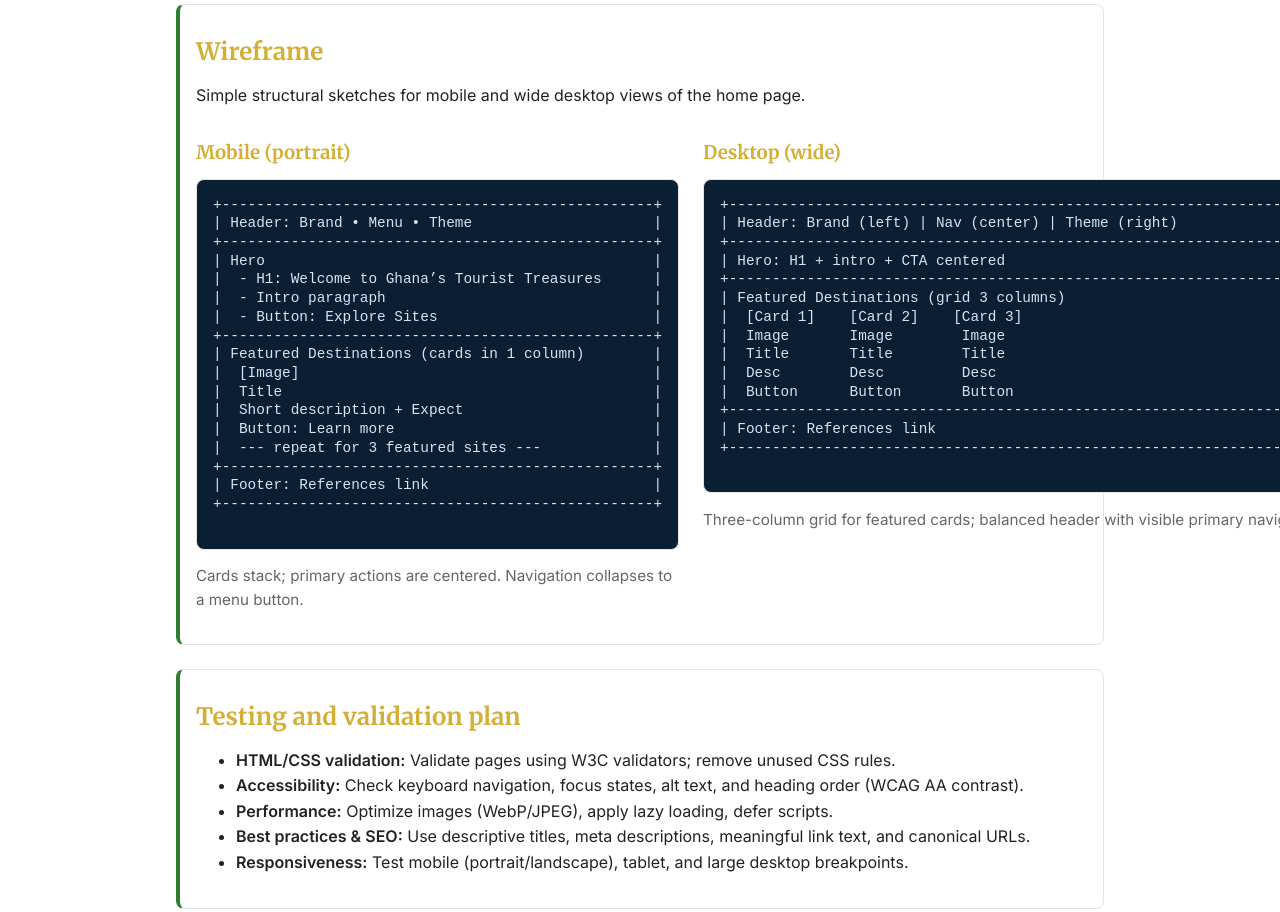
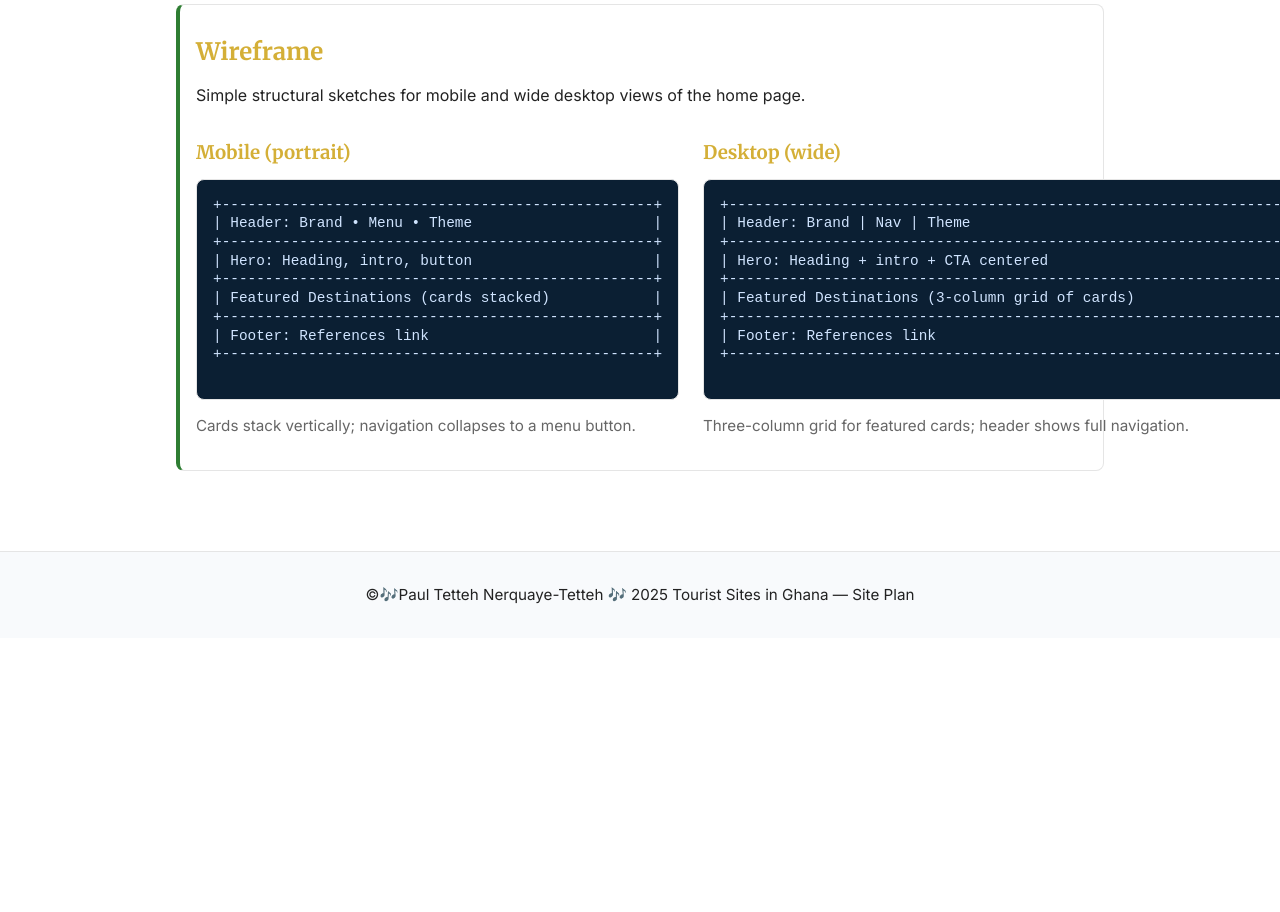
Before and after one commit to atuleptnt-web/wdd131, a plain HTML site: page project/siteplan.html in a window 1280 px wide. Shown: the part 1780-2692 px from the top of the page. After the commit the page ends 2418 px from the top, so only its background shows below. Drawn offline with Linux system fonts and the light colour scheme.

Commit message:
updated siteplan

```diff
--- a/project/siteplan.html
+++ b/project/siteplan.html
@@ -90,68 +90,43 @@
         </div>
       </div>
     </section>
-
-    <section class="plan-section" role="img" aria-labelledby="wireframes-title">
+<section class="plan-section" aria-labelledby="wireframes-title">
   <h2 id="wireframes-title">Wireframe</h2>
   <p>Simple structural sketches for mobile and wide desktop views of the home page.</p>
 
   <div class="wireframes">
     <div>
       <h3>Mobile (portrait)</h3>
-          <pre class="wire" aria-label="Mobile wireframe">
+      <pre class="wire">
 +--------------------------------------------------+
 | Header: Brand • Menu • Theme                     |
 +--------------------------------------------------+
-| Hero                                             |
-|  - H1: Welcome to Ghana’s Tourist Treasures      |
-|  - Intro paragraph                               |
-|  - Button: Explore Sites                         |
+| Hero: Heading, intro, button                     |
 +--------------------------------------------------+
-| Featured Destinations (cards in 1 column)        |
-|  [Image]                                         |
-|  Title                                           |
-|  Short description + Expect                      |
-|  Button: Learn more                              |
-|  --- repeat for 3 featured sites ---             |
+| Featured Destinations (cards stacked)            |
 +--------------------------------------------------+
 | Footer: References link                          |
 +--------------------------------------------------+
       </pre>
-          <p class="wire-caption">Cards stack; primary actions are centered. Navigation collapses to a menu button.</p>
+      <p class="wire-caption">Cards stack vertically; navigation collapses to a menu button.</p>
     </div>
 
     <div>
       <h3>Desktop (wide)</h3>
-          <pre class="wire" role="img" aria-label="Desktop wireframe">
+      <pre class="wire">
 +----------------------------------------------------------------------------------+
-| Header: Brand (left) | Nav (center) | Theme (right)                             |
+| Header: Brand | Nav | Theme                                                      |
 +----------------------------------------------------------------------------------+
-| Hero: H1 + intro + CTA centered                                                   |
+| Hero: Heading + intro + CTA centered                                             |
 +----------------------------------------------------------------------------------+
-| Featured Destinations (grid 3 columns)                                            |
-|  [Card 1]    [Card 2]    [Card 3]                                                |
-|  Image       Image        Image                                                   |
-|  Title       Title        Title                                                   |
-|  Desc        Desc         Desc                                                    |
-|  Button      Button       Button                                                  |
+| Featured Destinations (3-column grid of cards)                                   |
 +----------------------------------------------------------------------------------+
-| Footer: References link                                                           |
+| Footer: References link                                                          |
 +----------------------------------------------------------------------------------+
       </pre>
-          <p class="wire-caption">Three-column grid for featured cards; balanced header with visible primary navigation.</p>
+      <p class="wire-caption">Three-column grid for featured cards; header shows full navigation.</p>
     </div>
   </div>
-    </section>
-
-    <section class="plan-section" aria-labelledby="testing-title">
-      <h2 id="testing-title">Testing and validation plan</h2>
-      <ul>
-        <li><strong>HTML/CSS validation:</strong> Validate pages using W3C validators; remove unused CSS rules.</li>
-        <li><strong>Accessibility:</strong> Check keyboard navigation, focus states, alt text, and heading order (WCAG AA contrast).</li>
-        <li><strong>Performance:</strong> Optimize images (WebP/JPEG), apply lazy loading, defer scripts.</li>
-        <li><strong>Best practices & SEO:</strong> Use descriptive titles, meta descriptions, meaningful link text, and canonical URLs.</li>
-        <li><strong>Responsiveness:</strong> Test mobile (portrait/landscape), tablet, and large desktop breakpoints.</li>
-      </ul>
 </section>
   </main>
 
```
Lines whose indentation alone changed are shown as unchanged.
